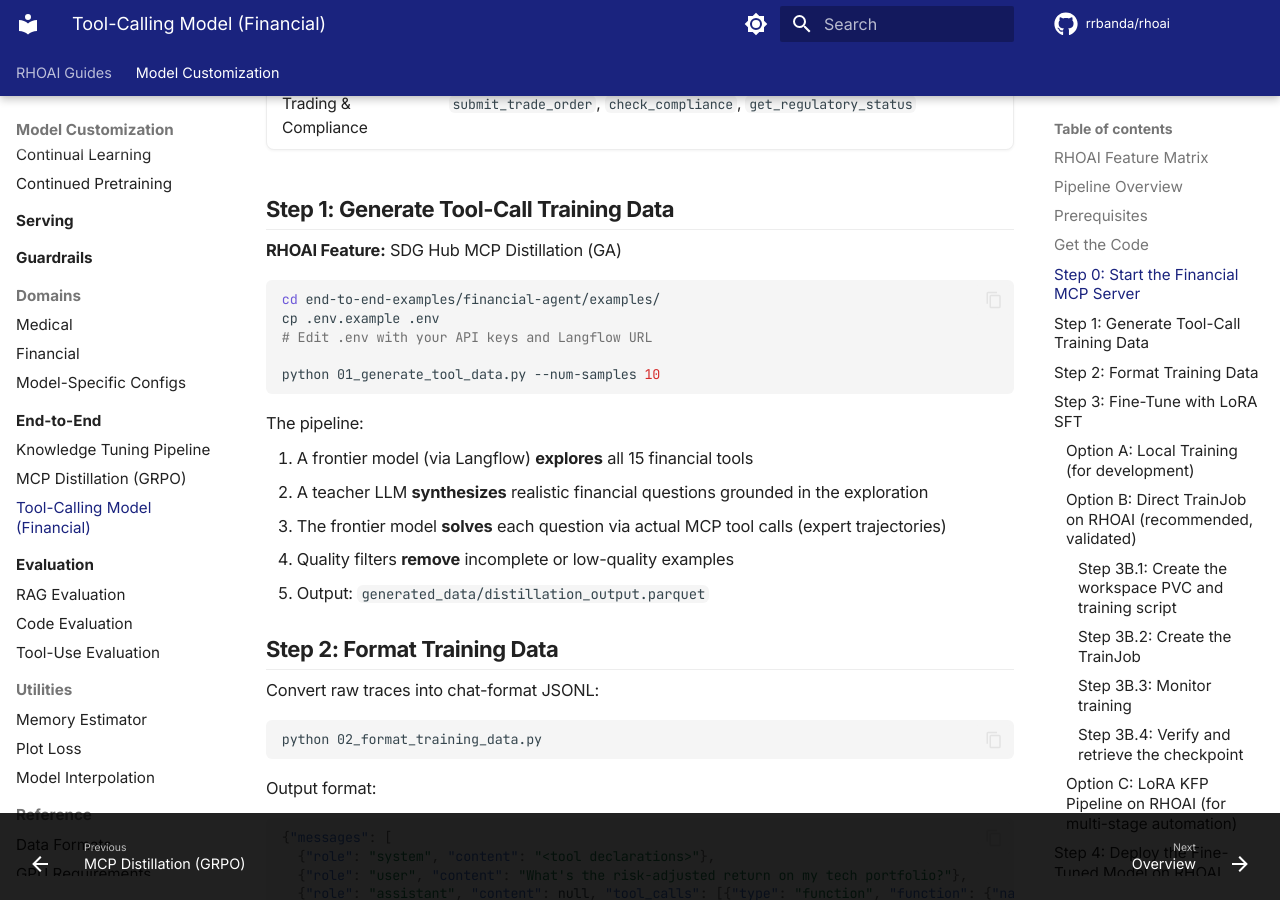
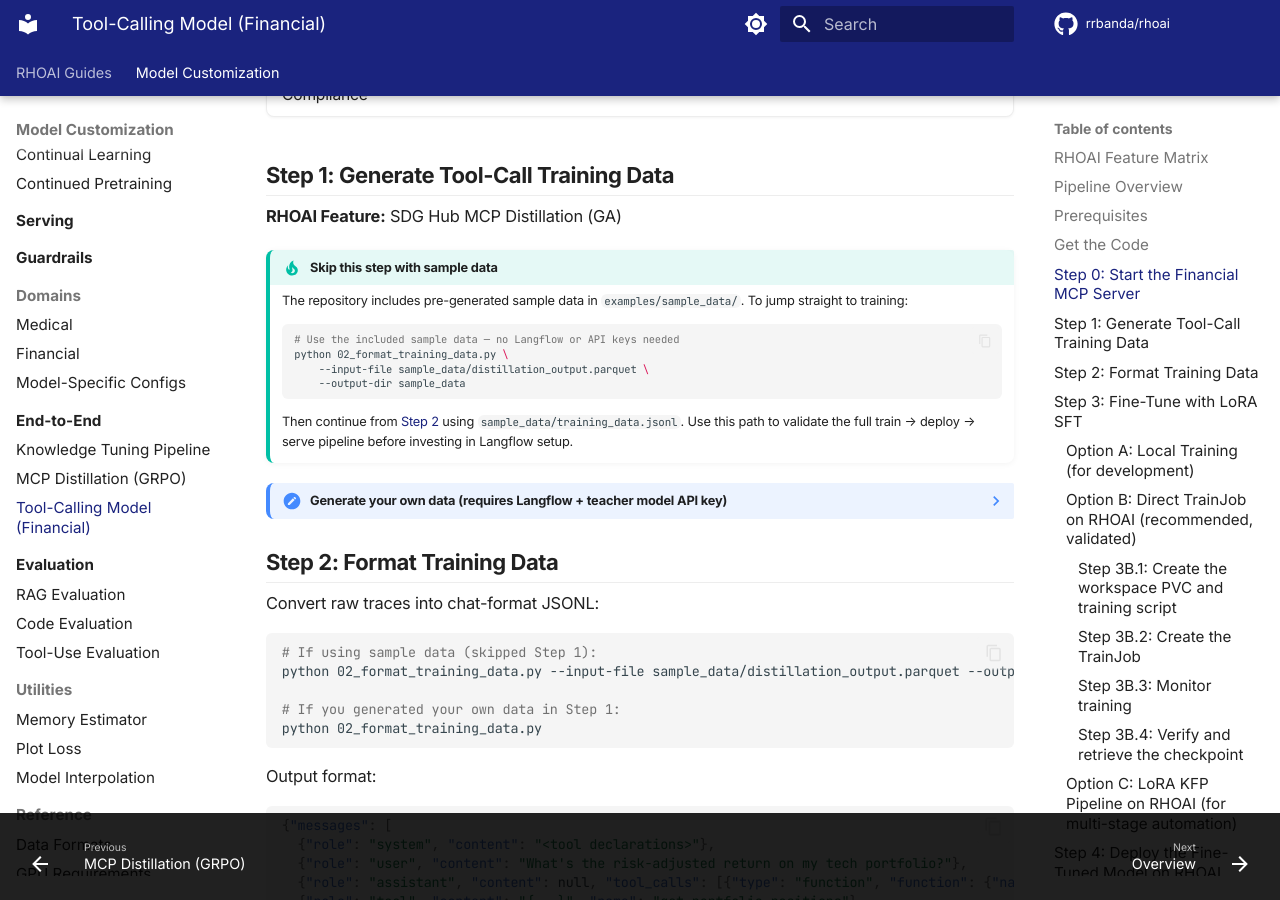
Before and after one commit to rrbanda/rhoai, an MkDocs documentation site: the page built from docs/end-to-end/tool-calling-financial.md, in a window 1280 px wide and 900 px high, scrolled down 2622 px. Built offline with MkDocs 1.6.1 and Material for MkDocs 9.7.7, drawn with Linux system fonts in a browser that asks for light colours; comment, search, counter and statistics services are not loaded; some of the changed text lies outside the part shown.

Commit message:
feat: make Langflow optional with included sample data
- Add sample_data/ with 10 pre-generated tool-calling examples
  covering 13/15 financial tools across all 4 domains
- Customers can now skip Step 1 and run Steps 2-6 immediately
- Update docs with "Skip this step" tip and collapsible Langflow section
- Mark Langflow/teacher model env vars as optional in .env.example
- Improve error message in 02_format_training_data.py to suggest sample data
- Add .venv/ to .gitignore

````diff
--- a/docs/end-to-end/tool-calling-financial.md
+++ b/docs/end-to-end/tool-calling-financial.md
@@ -38,9 +38,8 @@
 
 - RHOAI 3.4+ cluster (3.5 EA2 for MCP Gateway)
 - GPU: 1x NVIDIA L4 24GB (with QLoRA 4-bit) or 1x L40/A100 for full-precision training
-- Teacher model API key (Gemini 3.6 Flash recommended for cost, or GPT-4o) for data generation
-- Langflow instance with a frontier model agent connected to the financial MCP server
 - Python 3.10+, `oc` CLI authenticated to your cluster
+- **(Optional, for Step 1 only)** Teacher model API key + Langflow instance — not needed if using the included sample data
 
 ## Get the Code
 
@@ -54,7 +53,7 @@
 
 # Configure environment
 cp .env.example .env
-# Edit .env: set TEACHER_API_KEY, LANGFLOW_URL, and other values
+# Edit .env with your values (see comments in .env.example)
 ```
 
 ## Step 0: Start the Financial MCP Server
@@ -85,27 +84,50 @@
 
 **RHOAI Feature:** SDG Hub MCP Distillation (GA)
 
-```bash
-cd end-to-end-examples/financial-agent/examples/
-cp .env.example .env
-# Edit .env with your API keys and Langflow URL
+!!! tip "Skip this step with sample data"
+    The repository includes pre-generated sample data in `examples/sample_data/`. To jump straight to training:
 
-python 01_generate_tool_data.py --num-samples 10
-```
+    ```bash
+    # Use the included sample data — no Langflow or API keys needed
+    python 02_format_training_data.py \
+        --input-file sample_data/distillation_output.parquet \
+        --output-dir sample_data
+    ```
 
-The pipeline:
+    Then continue from [Step 2](#step-2-format-training-data) using `sample_data/training_data.jsonl`. Use this path to validate the full train → deploy → serve pipeline before investing in Langflow setup.
 
-1. A frontier model (via Langflow) **explores** all 15 financial tools
-2. A teacher LLM **synthesizes** realistic financial questions grounded in the exploration
-3. The frontier model **solves** each question via actual MCP tool calls (expert trajectories)
-4. Quality filters **remove** incomplete or low-quality examples
-5. Output: `generated_data/distillation_output.parquet`
+??? note "Generate your own data (requires Langflow + teacher model API key)"
+    To generate custom training data for your own MCP server, you need:
+
+    1. **A running MCP server** (the demo server or your own)
+    2. **Langflow** instance with a frontier model agent connected to the MCP server
+    3. **Teacher model API key** (Gemini 3.6 Flash recommended for cost)
+
+    ```bash
+    cd end-to-end-examples/financial-agent/examples/
+    cp .env.example .env
+    # Edit .env: set TEACHER_API_KEY, LANGFLOW_URL
+
+    python 01_generate_tool_data.py --num-samples 10
+    ```
+
+    The pipeline:
+
+    1. A frontier model (via Langflow) **explores** all 15 financial tools
+    2. A teacher LLM **synthesizes** realistic financial questions grounded in the exploration
+    3. The frontier model **solves** each question via actual MCP tool calls (expert trajectories)
+    4. Quality filters **remove** incomplete or low-quality examples
+    5. Output: `generated_data/distillation_output.parquet`
 
 ## Step 2: Format Training Data
 
 Convert raw traces into chat-format JSONL:
 
 ```bash
+# If using sample data (skipped Step 1):
+python 02_format_training_data.py --input-file sample_data/distillation_output.parquet --output-dir sample_data
+
+# If you generated your own data in Step 1:
 python 02_format_training_data.py
 ```
 
````
Also changed, not shown: end-to-end-examples/financial-agent/examples/sample_data/README.md (added, +24 -0 lines), 5 other files.
